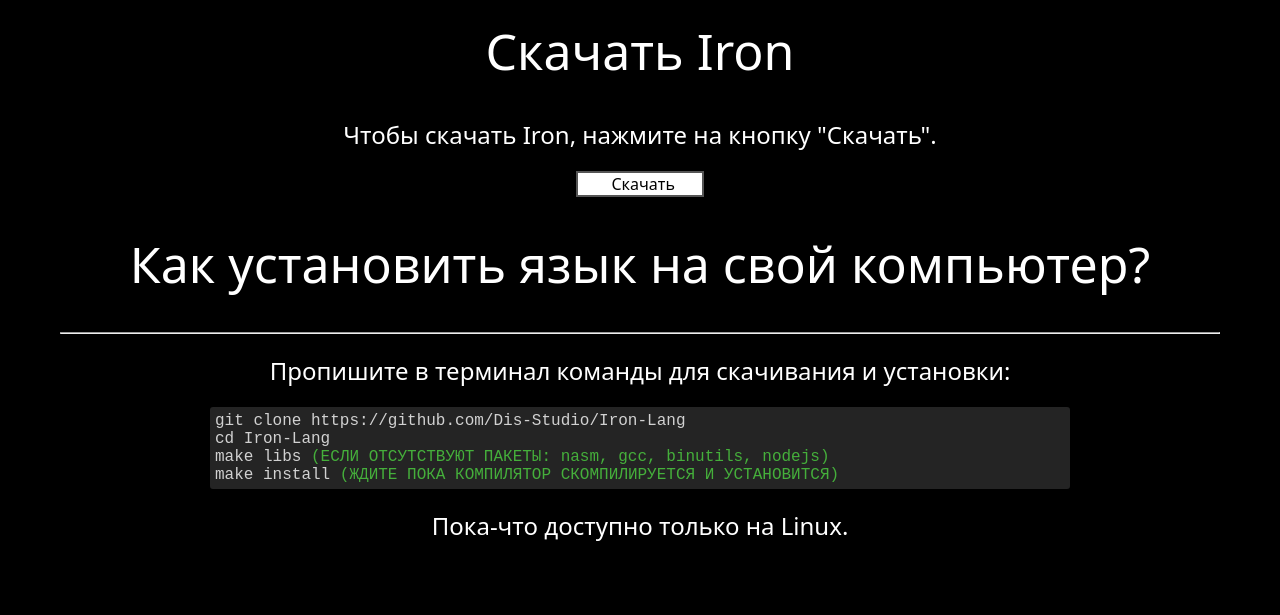
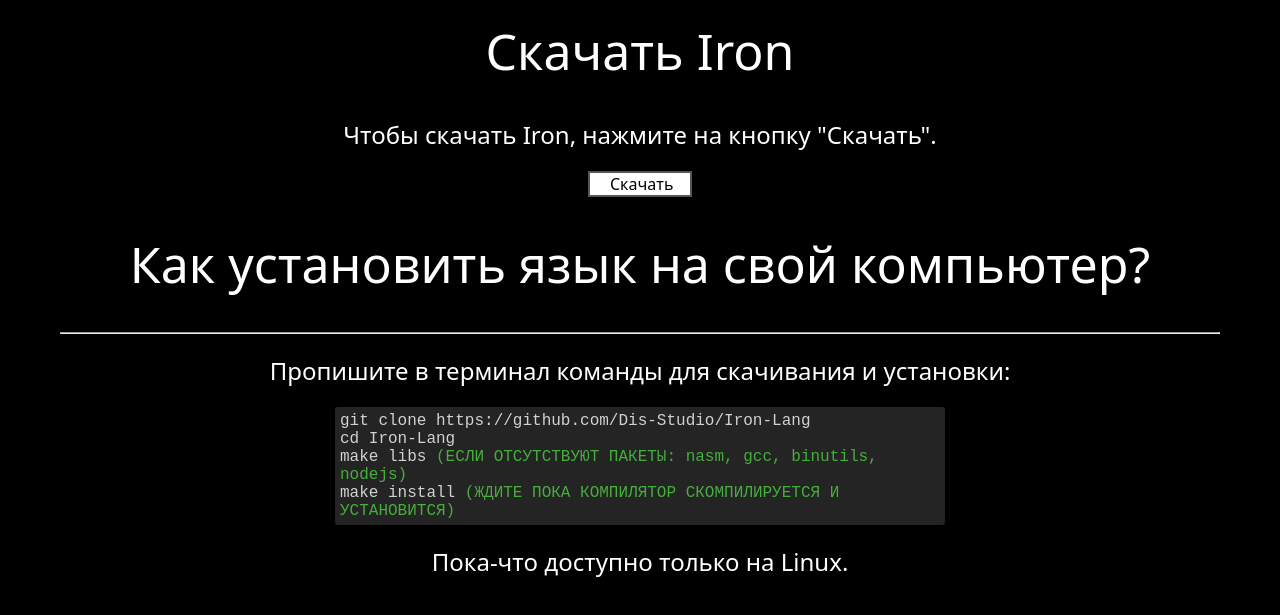
Before and after one commit to Dis-Studio/Iron-Site, a plain HTML site: page pages/download.html in a window 1280 px wide. Shown: the part 67-682 px from the top of the page. Drawn offline with Linux system fonts and the light colour scheme.

Commit message:
Update css.css

```diff
--- a/css/css.css
+++ b/css/css.css
@@ -30,7 +30,6 @@ body {
     transition: 500ms;
 }
 
-  /* Change the link color to #111 (black) on hover */
 #nonactive:hover {
     transform: scale(0.8);
 }
@@ -78,8 +77,8 @@ body {
 .button {
     background-color: white;
     border: rgb(85, 85, 85) solid 2px;
-    margin-left: 45%;
-    margin-right: 45%;
+    margin: 0 auto;
+    width: 100px;
     transition: 500ms;
 }
 
@@ -87,7 +86,7 @@ body {
     text-decoration: none;
     padding-right: 30%;
     color: black;
-    padding-left: 27%;
+    padding-left: 20%;
     transition: 500ms;
 }
 
@@ -114,8 +113,8 @@ hr {
     color: rgb(209, 209, 209);
     border: rgb(36, 36, 36) solid 5px;
     background-color: rgb(36, 36, 36);
-    margin-left: 210px;
-    margin-right: 210px;
+    width: 600px;
+    margin: 0 auto;
     text-align: left;
 }
 
```
